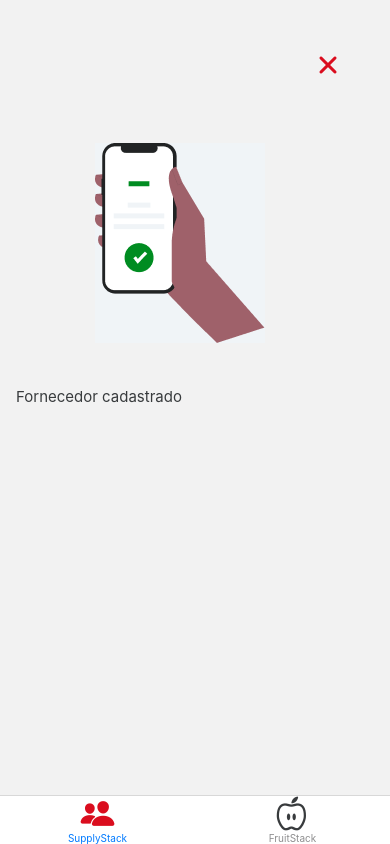
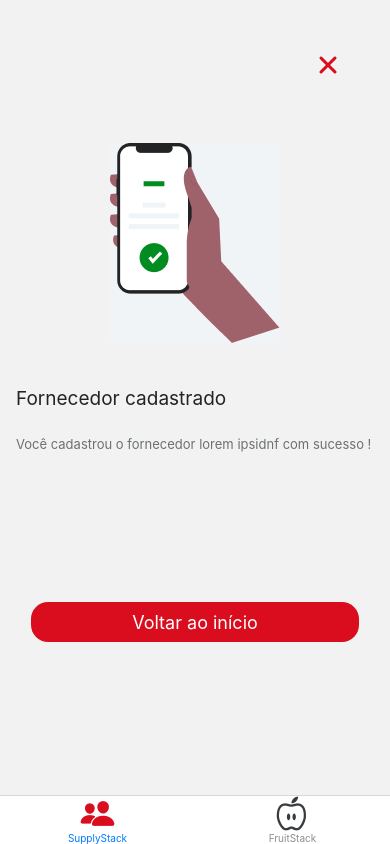
Before and after one commit to Gabriel-Rossi-dev/Barraca-de-Fruta-T, a React Native app: screen /SupplyerFinish in a window 390 px wide. Built offline with nearby package versions, Linux system fonts and the light colour scheme.

Commit message:
initial SupplyList

```diff
--- a/src/routes/supplyer.routs.tsx
+++ b/src/routes/supplyer.routs.tsx
@@ -78,6 +78,13 @@ export function SupplyStack() {
           headerShown: false,
         }}
       />
+       <Screen
+        name="SupplyerList"
+        component={SupplyerList}
+        options={{
+          headerShown: false,
+        }}
+      />
     </Navigator>
   );
 }
--- a/src/screen/Supplyer/SupplyerFinish/index.tsx
+++ b/src/screen/Supplyer/SupplyerFinish/index.tsx
@@ -42,6 +42,16 @@ export default function SupplyerFinish() {
       <Text style ={styles.titleSupplyer}>
         Fornecedor cadastrado
       </Text>
+      <Text style ={styles.titleText}>
+        Você cadastrou o fornecedor lorem ipsidnf com sucesso !
+      </Text>
+      <TouchableOpacity
+        style={styles.addSupplier}
+        onPress={() => navigation.navigate('SupplyerList')}
+
+      >
+        <Text style={styles.textSupply}>Voltar ao início</Text>
+      </TouchableOpacity>
     </View>
   );
 }
--- a/src/screen/Supplyer/SupplyerFinish/styled.ts
+++ b/src/screen/Supplyer/SupplyerFinish/styled.ts
@@ -18,14 +18,16 @@ export const styles = StyleSheet.create({
     marginTop: 26,
     marginStart: 16,
     fontSize: 13,
-    color: theme.colors.primary,
+    color: theme.colors.lightGray,
+    marginEnd: 16
   },
   titleSupplyer: {
     marginEnd: 16,
     marginTop: 44,
     marginStart: 16,
-    fontSize: 15,
-    color: theme.colors.darkGray,
+    fontSize: 19,
+    color: theme.colors.black,
+
   },
   InputText: {
     fontSize: 24,
@@ -51,7 +53,29 @@ export const styles = StyleSheet.create({
   },
   imageDone: {
     marginTop: 60,
-    marginStart: 95,
-    marginEnd: 95.5,
+    marginStart: 110
+  },
+  addSupplier: {
+    elevation:10,
+    flexDirection: "row",
+    width: 328,
+    height: 40,
+    marginTop: 150,
+    paddingStart: 8,
+    paddingEnd: 8,
+    alignItems: "center",
+    justifyContent:'center',
+    backgroundColor: theme.colors.primary,
+    borderRadius: 17,
+    alignSelf: "center",
+  },
+  textAdd: {
+    paddingEnd: 10,
+    fontSize: 32,
+    color: theme.colors.shape ,
+  },
+  textSupply: {
+    fontSize: 18,
+    color: theme.colors.shape
   }
 });
--- a/src/screen/Supplyer/SupplyerFruits/index.tsx
+++ b/src/screen/Supplyer/SupplyerFruits/index.tsx
@@ -65,16 +65,11 @@ export default function SupplyerName() {
         Escolha as frutas que esse fornecedor nos fornece
       </Text>
       <TouchableOpacity
-        style={styles.buttonNext}
-        onPress={() => navigation.navigate("SupplyerFinish")}
+        style={styles.addSupplier}
+        onPress={() => navigation.navigate('SupplyerFinish')}
+
       >
-        <Text style={styles.buttonText}>Próximo</Text>
-        <Ionicons
-          style={styles.chevronForwardPrimary}
-          name={"ios-chevron-forward"}
-          size={36}
-          color={theme.colors.lightGray}
-        />
+        <Text style={styles.textSupply}>Cadastrar Fornecedor</Text>
       </TouchableOpacity>
 
     </View>
--- a/src/screen/Supplyer/SupplyerFruits/styled.ts
+++ b/src/screen/Supplyer/SupplyerFruits/styled.ts
@@ -67,4 +67,27 @@ export const styles = StyleSheet.create({
     color: theme.colors.primary,
     fontSize: 13,
   },
+  addSupplier: {
+    elevation:10,
+    flexDirection: "row",
+    width: 328,
+    height: 40,
+    marginTop: 400,
+    paddingStart: 8,
+    paddingEnd: 8,
+    alignItems: "center",
+    justifyContent:'center',
+    backgroundColor: theme.colors.primary,
+    borderRadius: 17,
+    alignSelf: "center",
+  },
+  textAdd: {
+    paddingEnd: 10,
+    fontSize: 32,
+    color: theme.colors.shape ,
+  },
+  textSupply: {
+    fontSize: 18,
+    color: theme.colors.shape
+  }
 });
--- a/src/screen/Supplyer/SupplyerList/index.tsx
+++ b/src/screen/Supplyer/SupplyerList/index.tsx
@@ -1,10 +1,36 @@
-import {View} from 'react-native'
+import { StatusBar } from "expo-status-bar";
+import { StyleSheet, Text, TouchableOpacity, View } from "react-native";
+import { styles } from "./styled";
+import { createBottomTabNavigator } from "@react-navigation/bottom-tabs";
+import { NavigationContainer } from "@react-navigation/native";
+import { useNavigation } from "@react-navigation/native";
+import { Routes } from "../../../routes/bottom.tab";
+import SupplyerName from "../SupplyerName";
+import { TextInput } from "react-native-gesture-handler";
+import {Ionicons} from '@expo/vector-icons'
 
+import { createStackNavigator } from "@react-navigation/stack";
+import theme from "../../../global/theme/theme";
 
-export default function SupplyerList() {
-    return (
-      <View>
+const Stack = createStackNavigator();
 
+const Tab = createBottomTabNavigator();
+
+export default function SupplyerHome() {
+  const navigation: any = useNavigation();
+  return (
+    <View>
+      <View
+        style ={styles.inputSupply}>
+        <Ionicons
+        />
+
+        <TextInput
+          style={styles.InputText}
+          placeholder="Pesquisar Fornecedor"
+          placeholderTextColor={theme.colors.lightGray}
+        />
       </View>
-    );
-  }
+    </View>
+  );
+}
--- /dev/null
+++ b/src/screen/Supplyer/SupplyerList/styled.ts
@@ -0,0 +1,50 @@
+import { StyleSheet } from "react-native";
+import theme from "../../../global/theme/theme";
+
+export const styles = StyleSheet.create({
+  viewText: {
+    fontWeight: 400,
+    marginTop: 216,
+    marginStart: 16,
+    marginEnd: 16,
+  },
+  textHome: {
+    fontSize: 19,
+    fontStyle: "normal",
+  },
+  addSupplier: {
+    elevation:10,
+    flexDirection: "row",
+    width: 328,
+    height: 40,
+    marginTop: 40,
+    paddingStart: 8,
+    paddingEnd: 8,
+    alignItems: "center",
+    justifyContent:'center',
+    backgroundColor: theme.colors.primary,
+    borderRadius: 17,
+    alignSelf: "center",
+  },
+  textAdd: {
+    paddingEnd: 10,
+    fontSize: 32,
+    color: theme.colors.shape ,
+  },
+  textSupply: {
+    fontSize: 18,
+    color: theme.colors.shape
+  },
+  InputText: {
+    marginTop: 80
+  },
+  inputSupply:{
+    marginStart: 32,
+    elevation: 50,
+    borderRadius: 17,
+    shadowColor: '#171717',
+    shadowOffset: {width: -2, height: 4},
+    shadowOpacity: 0.2,
+    shadowRadius: 3,}
+
+});
```
